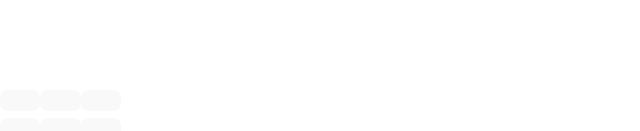
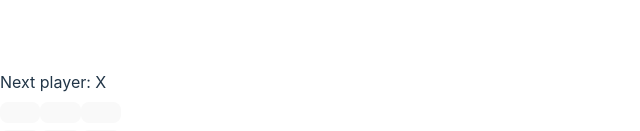
Before and after one commit to alyssxkim/my-react-app, a React (Vite) app: page / in a window 1280 px wide. Shown: the part 275-406 px from the top of the page, without its empty margins (0-640 px from the left). Built offline with nearby package versions, Linux system fonts and the light colour scheme.

Commit message:
displays winner and shows status message on whose turn it is

```diff
--- a/src/App.jsx
+++ b/src/App.jsx
@@ -1,6 +1,6 @@
 import { useState } from 'react';
 
-function Square({ value, onSquareClick }) {
+function Square({value, onSquareClick}) {
   return (
     <button className="square" onClick={onSquareClick}>
       {value}
@@ -13,21 +13,30 @@
   const [squares, setSquares] = useState(Array(9).fill(null));
 
   function handleClick(i) {
-    if (squares[i] || calculateWinner(squares)) {
+    if (calculateWinner(squares) || squares[i]) {
       return;
     }
     const nextSquares = squares.slice();
     if (xIsNext) {
-      nextSquares[i] = "X";
+      nextSquares[i] = 'X';
     } else {
-      nextSquares[i] = "O";
+      nextSquares[i] = 'O';
     }
     setSquares(nextSquares);
     setXIsNext(!xIsNext);
   }
 
+  const winner = calculateWinner(squares);
+  let status;
+  if (winner) {
+    status = 'Winner: ' + winner;
+  } else {
+    status = 'Next player: ' + (xIsNext ? 'X' : 'O');
+  }
+
   return (
     <>
+      <div className="status">{status}</div>
       <div className="board-row">
         <Square value={squares[0]} onSquareClick={() => handleClick(0)} />
         <Square value={squares[1]} onSquareClick={() => handleClick(1)} />
@@ -56,7 +65,7 @@
     [1, 4, 7],
     [2, 5, 8],
     [0, 4, 8],
-    [2, 4, 6]
+    [2, 4, 6],
   ];
   for (let i = 0; i < lines.length; i++) {
     const [a, b, c] = lines[i];
```
